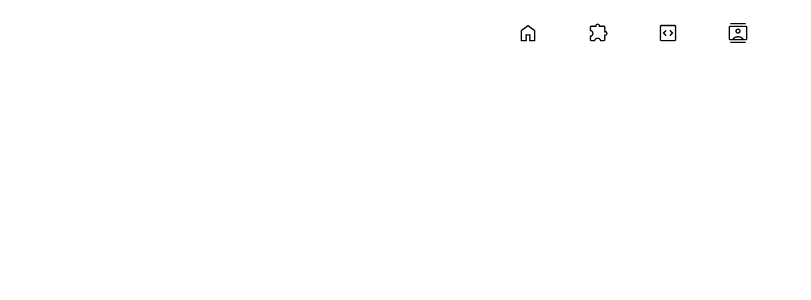
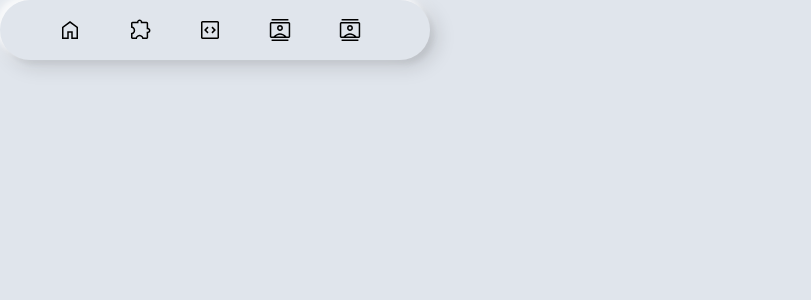
Before and after one commit to sankhasubhraroy/portfolio-website, a React (Create React App) app: page / in a window 1280 px wide. Shown: the top 300 px of the page, without its empty margins (0-811 px from the left). Built offline with nearby package versions, Linux system fonts and the light colour scheme.

Commit message:
Added Menu

```diff
--- a/src/App.js
+++ b/src/App.js
@@ -1,11 +1,15 @@
 import './App.css';
 import Navbar from './components/Navbar/Navbar';
 import Menu from './components/Menu/Menu'
+import PhotoFrame from './components/PhotoFrame/PhotoFrame';
+import SocialTab from './components/SocialTab/SocialTab';
 
 function App() {
   return (
     // <Navbar />
     <Menu />
+    // <PhotoFrame />
+    // <SocialTab />
   );
 }
 
--- a/src/components/Menu/Menu.css
+++ b/src/components/Menu/Menu.css
@@ -1,21 +1,29 @@
 .menu {
-    /* background-color: transparent; */
-    /* background-color: slategrey; */
-    width: calc(4 * 70px + 4rem);
+    background-color: #e0e5ec;
+    position: relative;
+    height: 60px;
+    width: calc(5 * 70px + 5rem);
     display: flex;
+    justify-content: center;
     align-items: center;
-    justify-content: center;
-    margin: auto;
-    padding: 1em;
+    border-radius: 99em;
+    box-shadow:
+        -7px -7px 20px 0px #fff9,
+        -4px -4px 5px 0px #fff9,
+        7px 7px 20px 0px #0002,
+        4px 4px 5px 0px #0001,
+        inset 0px 0px 0px 0px #fff9,
+        inset 0px 0px 0px 0px #0001,
+        inset 0px 0px 0px 0px #fff9, inset 0px 0px 0px 0px #0001;
 }
 
 .link {
-    display: flex;
+    display: inline-flex;
     justify-content: center;
     align-items: center;
     width: 70px;
-    height: 38px;
-    /* border-radius: 99em; */
+    height: 44px;
+    border-radius: 99em;
     position: relative;
     z-index: 1;
     overflow: hidden;
@@ -30,20 +38,24 @@
     z-index: -1;
     content: "";
     display: block;
-    /* border-radius: 99em; */
+    border-radius: 99em;
     width: 100%;
     height: 100%;
     top: 0;
-    transform: translateX(100%);
+    transform: translateX(200%);
     transition: transform 0.2s ease-in;
     transform-origin: center right;
-    background-color: #eee;
+    background-color: #e0e5ec;
+    box-shadow: 4px 4px 6px 0 rgba(255, 255, 255, .5),
+        -4px -4px 6px 0 rgba(116, 125, 136, .2),
+        inset -4px -4px 6px 0 rgba(255, 255, 255, .5),
+        inset 4px 4px 6px 0 rgba(116, 125, 136, .3);
 }
 
 .link:hover,
 .link:focus {
     outline: 0;
-    width: 100px;
+    width: 120px;
 }
 
 .link:hover:before,
@@ -55,19 +67,17 @@
 }
 
 .link-icon {
-    width: 28px;
-    height: 28px;
+    width: 24px;
+    height: 24px;
     display: block;
     flex-shrink: 0;
-    left: 14px;
+    left: 18px;
     position: absolute;
-    text-align: center;
 }
 
 .link-icon svg {
-    width: 22px;
-    height: 22px;
-    vertical-align: middle;
+    width: 24px;
+    height: 24px;
 }
 
 .link-title {
@@ -76,7 +86,6 @@
     transform-origin: center right;
     display: block;
     text-align: center;
-    text-indent: 38px;
+    text-indent: 28px;
     width: 100%;
-    font-size: small;
 }
--- a/src/components/Menu/Menu.js
+++ b/src/components/Menu/Menu.js
@@ -28,6 +28,12 @@ export default function Menu() {
                 </span>
                 <span className="link-title">Contact</span>
             </a>
+            <a href="#" className="link">
+                <span className="link-icon">
+                    <svg xmlns="http://www.w3.org/2000/svg" height="48" viewBox="0 96 960 960" width="48"><path d="M144 1016v-60h672v60H144Zm0-820v-60h672v60H144Zm336 416q50 0 84-34t34-84q0-50-34-84t-84-34q-50 0-84 34t-34 84q0 50 34 84t84 34ZM132 896q-24 0-42-18t-18-42V316q0-26 18-43t42-17h696q24 0 42 18t18 42v520q0 24-18 42t-42 18H132Zm88-60q51-63 121-94.5T479.5 710q68.5 0 140 31.5T740 836h88V316H132v520h88Zm94 0h334q-31-30-72.5-48T480 770q-54 0-94.5 18T314 836Zm166.158-284Q456 552 439.5 535T423 494q0-24 16.342-41t40.5-17Q504 436 520.5 453t16.5 41q0 24-16.342 41t-40.5 17ZM480 576Z" /></svg>
+                </span>
+                <span className="link-title">Contact</span>
+            </a>
         </div>
     )
 }
--- a/src/index.css
+++ b/src/index.css
@@ -1,5 +1,6 @@
 body {
   margin: 0;
+  background-color: #e0e5ec;
   font-family: -apple-system, BlinkMacSystemFont, 'Segoe UI', 'Roboto', 'Oxygen',
     'Ubuntu', 'Cantarell', 'Fira Sans', 'Droid Sans', 'Helvetica Neue',
     sans-serif;
```
Also changed, not shown: 1 other file (tests, documents, lock files or other folders).
